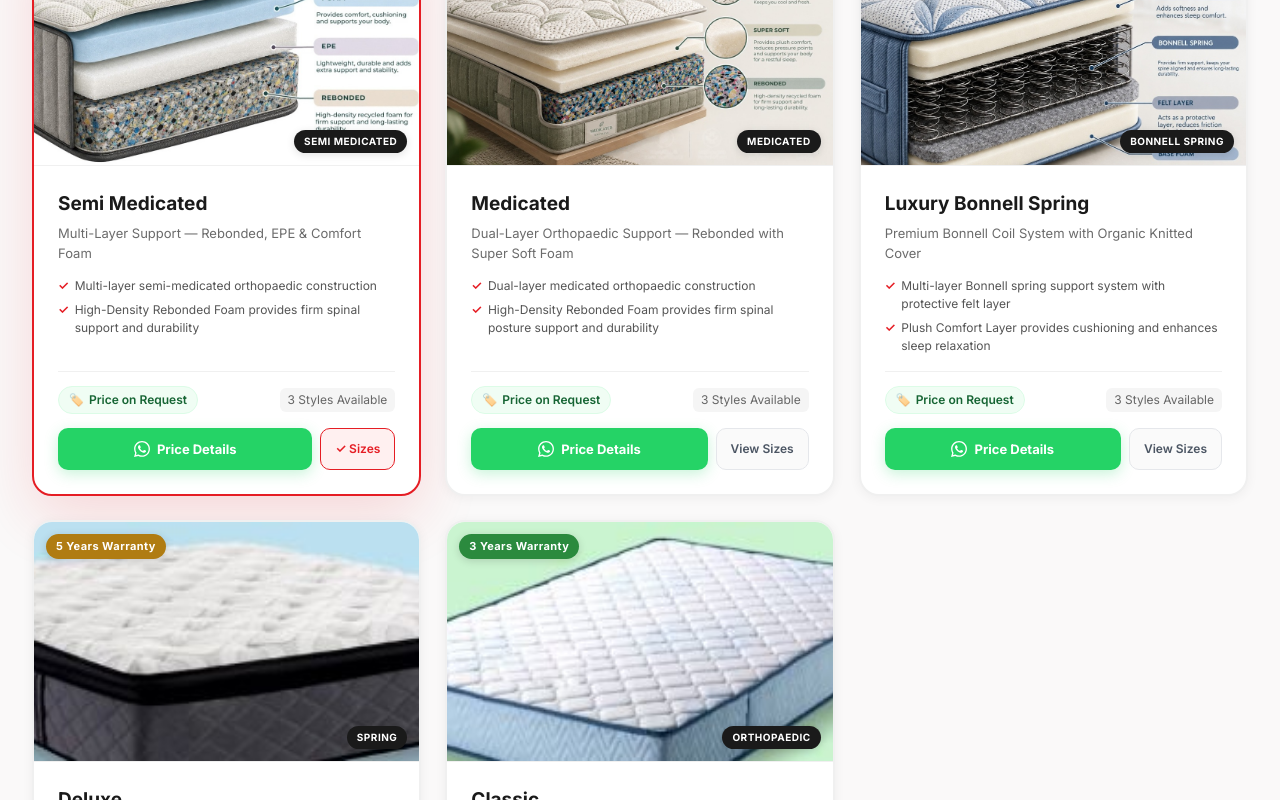
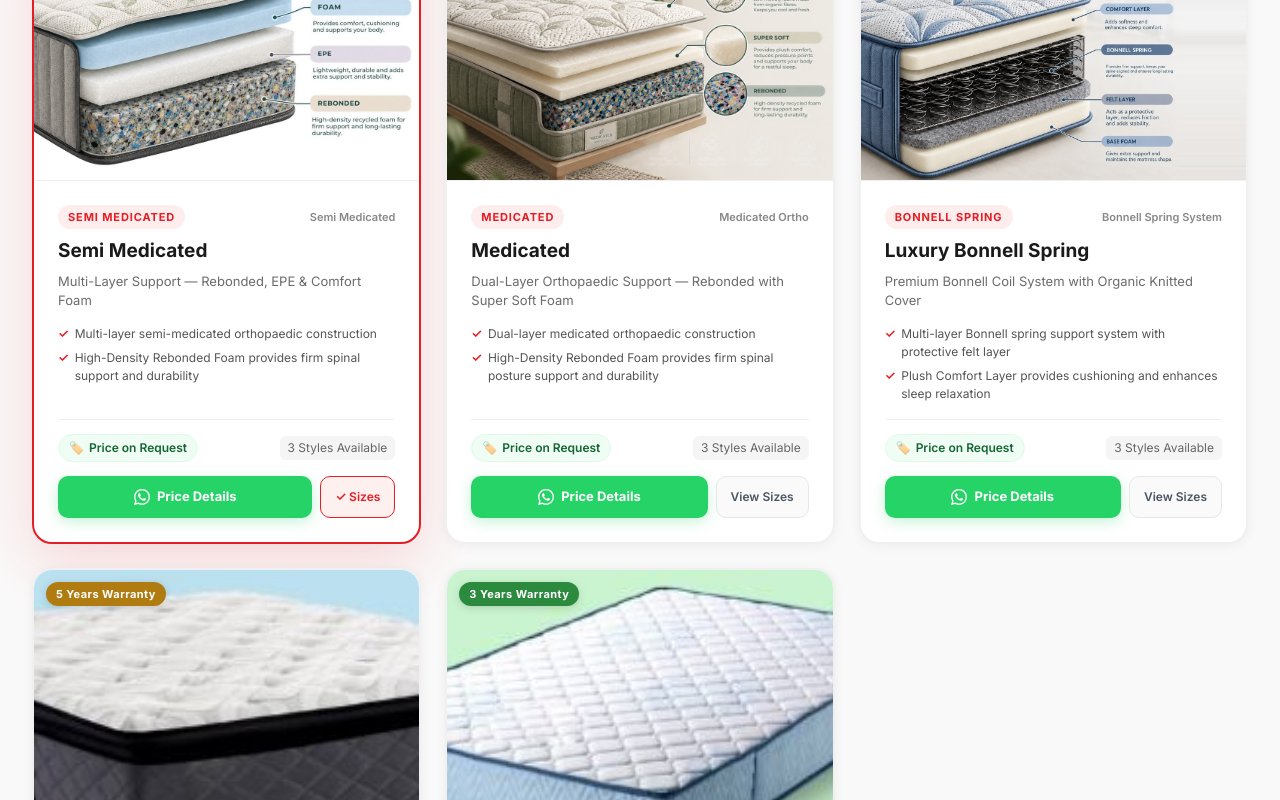
Before and after one commit to alinajaleelkavungal/topsleepmatress, a Next.js app: page / in a window 1280 px wide. Shown: the part 3260-4060 px from the top of the page. Built offline with nearby package versions, Linux system fonts and the light colour scheme; a web font is replaced by a local one.

Commit message:
added bonnel spring mattress

```diff
--- a/components/ProductsSection.tsx
+++ b/components/ProductsSection.tsx
@@ -1020,7 +1020,7 @@ function ProductCard({
         style={{
           position: 'relative',
           background: '#FFFFFF',
-          height: '240px',
+          height: '255px',
           display: 'flex',
           alignItems: 'center',
           justifyContent: 'center',
@@ -1061,30 +1061,29 @@ function ProductCard({
         >
           {product.warranty}
         </span>
-        {/* Category tag */}
+      </div>
+
+      {/* Info */}
+      <div style={{ padding: '24px', display: 'flex', flexDirection: 'column', flex: 1 }}>
+        <div style={{ display: 'flex', alignItems: 'center', justifyContent: 'space-between', marginBottom: '8px' }}>
           <span
             style={{
-            position: 'absolute',
-            bottom: '12px',
-            right: '12px',
-            zIndex: 2,
-            background: '#1A1A1A',
-            color: '#fff',
-            fontSize: '10px',
+              fontSize: '11px',
               fontWeight: 700,
+              color: '#E51D24',
+              textTransform: 'uppercase',
+              letterSpacing: '0.08em',
+              background: 'rgba(229,29,36,0.08)',
               padding: '4px 10px',
               borderRadius: '50px',
-            letterSpacing: '0.05em',
-            textTransform: 'uppercase',
-            boxShadow: '0 2px 8px rgba(0,0,0,0.12)',
             }}
           >
             {product.category}
           </span>
+          <span style={{ fontSize: '11px', fontWeight: 600, color: '#888' }}>
+            {product.seriesBadge}
+          </span>
         </div>
-
-      {/* Info */}
-      <div style={{ padding: '24px', display: 'flex', flexDirection: 'column', flex: 1 }}>
         <h3 style={{ fontSize: '19px', fontWeight: 700, color: '#1A1A1A', marginBottom: '6px' }}>
           {product.name}
         </h3>
```
Also changed, not shown: public/images/products/bonnell_spring.jpg, public/images/products/semi_medicated.jpg. Lines whose indentation alone changed are shown as unchanged.
